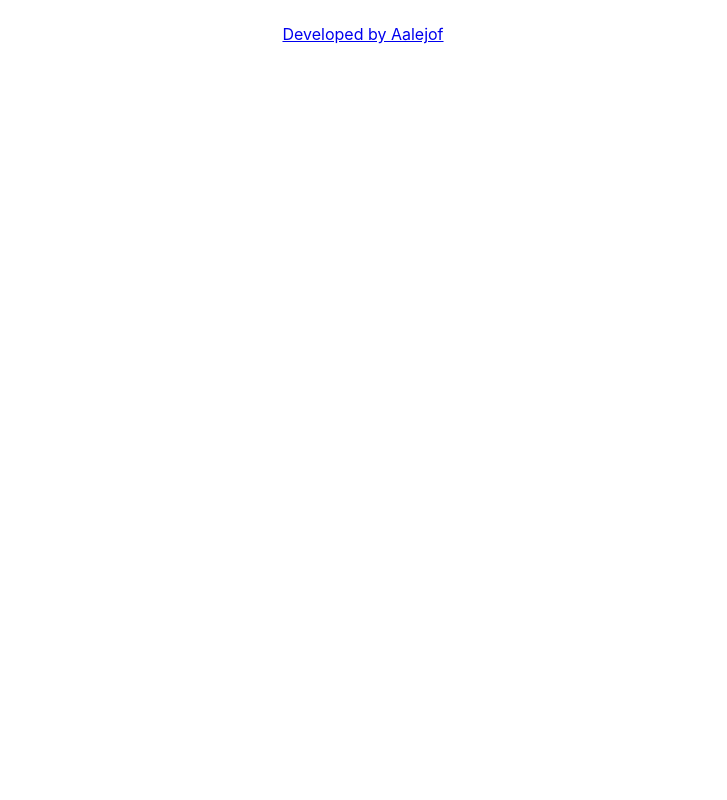
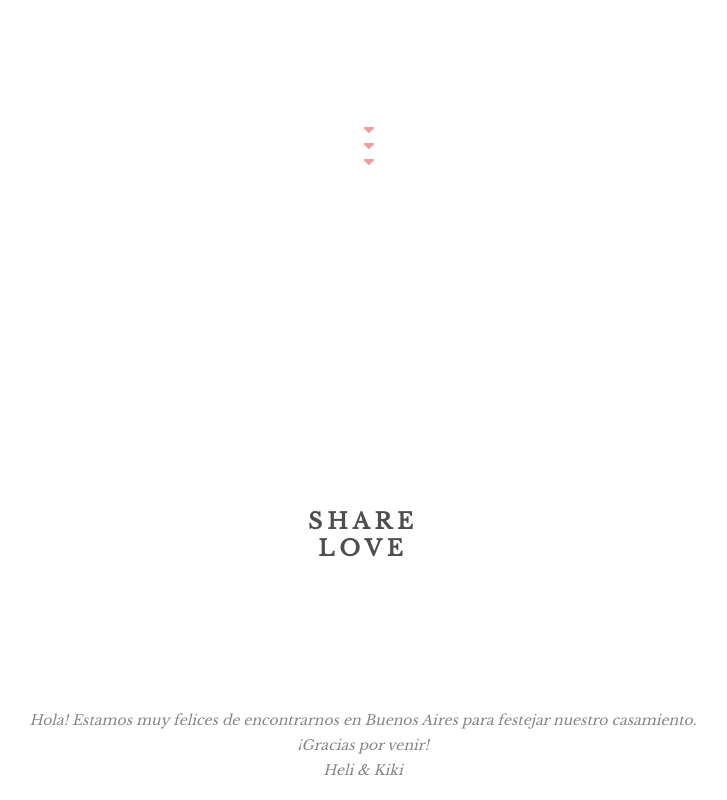
Before and after one commit to AAlejof/HeliKi, a React (Create React App) app in the folder client/: page /home in a window 1280 px wide. Shown: the part 740-1540 px from the top of the page, without its empty margins (277-1004 px from the left). Before the commit the page ends 800 px from the top, so only its background shows below. Built offline with nearby package versions, Linux system fonts and the light colour scheme.

Commit message:
add wellcome div

```diff
--- a/client/src/components/Home/Home.jsx
+++ b/client/src/components/Home/Home.jsx
@@ -16,6 +16,13 @@ const Home = () => {
                 <i class="fa-solid fa-caret-down"></i>
             </p>
         </div>
+        <div className={style.wellcomeDiv}>
+            <h2 className={style.h2Div}>SHARE <br/>LOVE</h2>
+            <p className={style.pWellcomeDiv}>Hola! Estamos muy felices de encontrarnos en Buenos Aires para festejar nuestro casamiento.
+                <br/>¡Gracias por venir!
+                <br/>Heli & Kiki
+            </p>
+        </div>
         </>
     )
 }
--- a/client/src/components/Home/Home.module.css
+++ b/client/src/components/Home/Home.module.css
@@ -1,6 +1,6 @@
 @import url('https://fonts.googleapis.com/css2?family=Libre+Baskerville');
 
-.imgDiv{
+.imgDiv {
 	display: flex;
 	flex-wrap: wrap;
 	justify-content: center;
@@ -10,29 +10,57 @@
 	width: 100vw;
 }
 
-.imgHeliki{
+.imgHeliki {
 	height: auto;
 	width: 250px;
 	justify-content: center;
 	align-content: center;
 }
 
-.pImgDiv{
+.pImgDiv {
 	writing-mode: vertical-rl;
 	text-orientation: upright;
 	font-family: 'libre baskerville';
-    font-style: italic ;
+	font-style: italic;
 	letter-spacing: 25px;
 	color: #868686;
 	font-weight: 400;
-
 }
 
-.pDownDiv{
+.pDownDiv {
 	writing-mode: vertical-rl;
 	text-orientation: upright;
-    margin: 0;
+	margin-top: 20%;
+	margin-bottom: 25%;
 	width: 50%;
-    color: #F19D9D;;
+	color: #f19d9d;
+}
 
+.wellcomeDiv {
+	display: flex;
+	flex-direction: column;
+	justify-content: center;
+	align-content: center;
+	align-items: center;
 }
+
+.h2Div {
+	font-family: 'Libre Baskerville';
+	font-style: normal;
+	font-weight: 700;
+	font-size: 22px;
+	letter-spacing: 5px;
+	line-height: 27px;
+	color: #4e4e4e;
+}
+
+.pWellcomeDiv {
+    margin: 10%;
+	font-family: 'Libre Baskerville';
+	font-style: italic;
+	font-weight: 400;
+	font-size: 14px;
+	line-height: 25px;
+	text-align: center;
+	color: #868686;
+}
```
Lines whose indentation alone changed are shown as unchanged.
